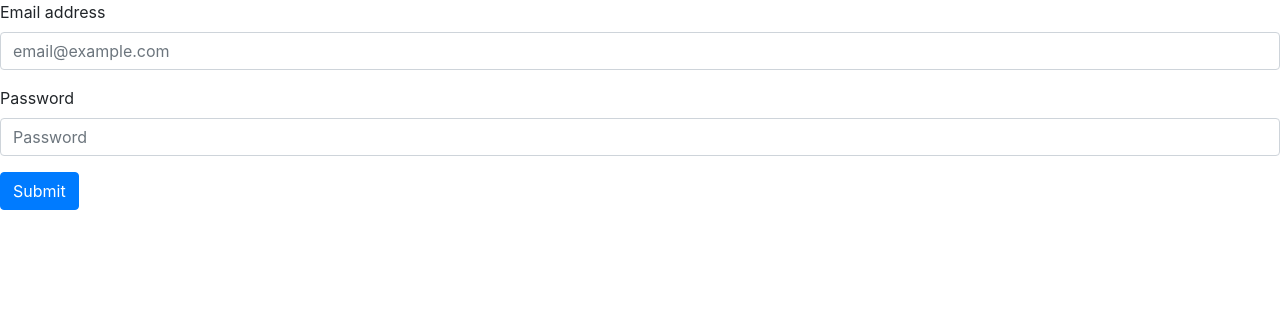
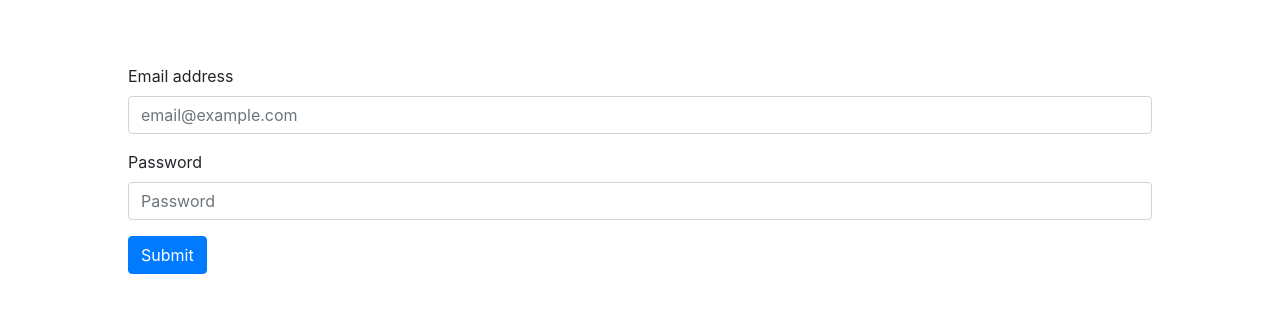
Before and after one commit to sandypockets/tiny-app, a Node server app: page /login in a window 1280 px wide. Shown: the part 56-369 px from the top of the page. Run offline with Node 20, Linux system fonts and the light colour scheme; some libraries are stand-ins or nearby versions.

Commit message:
Add link to custom stylesheet

```diff
--- a/views/login.ejs
+++ b/views/login.ejs
@@ -7,12 +7,14 @@
     <meta name="description" content="">
     <meta name="viewport" content="width=device-width, initial-scale=1">
     <link rel="stylesheet" href="https://stackpath.bootstrapcdn.com/bootstrap/4.2.1/css/bootstrap.min.css" integrity="sha384-GJzZqFGwb1QTTN6wy59ffF1BuGJpLSa9DkKMp0DgiMDm4iYMj70gZWKYbI706tWS" crossorigin="anonymous">
+    <link rel="stylesheet" type="text/css" href="/styles/login.css">
   </head>
   <body>
     <!-- Header partial -->
     <%- include('partials/_header') %>
     <!-- Username Form -->
-    <form method="POST" action="/login">
+    <div class="form-container">
+    <form id="custom-login-form" class="custom-login-form" method="POST" action="/login">
       <div class="form-group">
         <label for="exampleInputEmail1">Email address</label>
         <input type="email" name="username" class="form-control" id="exampleInputEmail1" aria-describedby="emailHelp" placeholder="email@example.com">
@@ -20,11 +22,12 @@
       <!-- Password Form -->
       <div class="form-group">
         <label for="exampleInputPassword1">Password</label>
-        <input type="password" name="password" class="form-control" id="exampleInputPassword1" placeholder="Password">
+        <input type="password" name="password" class="form-control" id="exampleInputPassword1 pw-form" placeholder="Password">
       </div>
     <!-- </form> -->
     <button type="submit" class="btn btn-primary">Submit</button>
     </form>
+    </div>
      <!-- Bootstrap JS -->
      <script src="https://code.jquery.com/jquery-3.3.1.slim.min.js" integrity="sha384-q8i/X+965DzO0rT7abK41JStQIAqVgRVzpbzo5smXKp4YfRvH+8abtTE1Pi6jizo" crossorigin="anonymous"></script>
      <script src="https://cdnjs.cloudflare.com/ajax/libs/popper.js/1.14.7/umd/popper.min.js" integrity="sha384-UO2eT0CpHqdSJQ6hJty5KVphtPhzWj9WO1clHTMGa3JDZwrnQq4sF86dIHNDz0W1" crossorigin="anonymous"></script>
```
